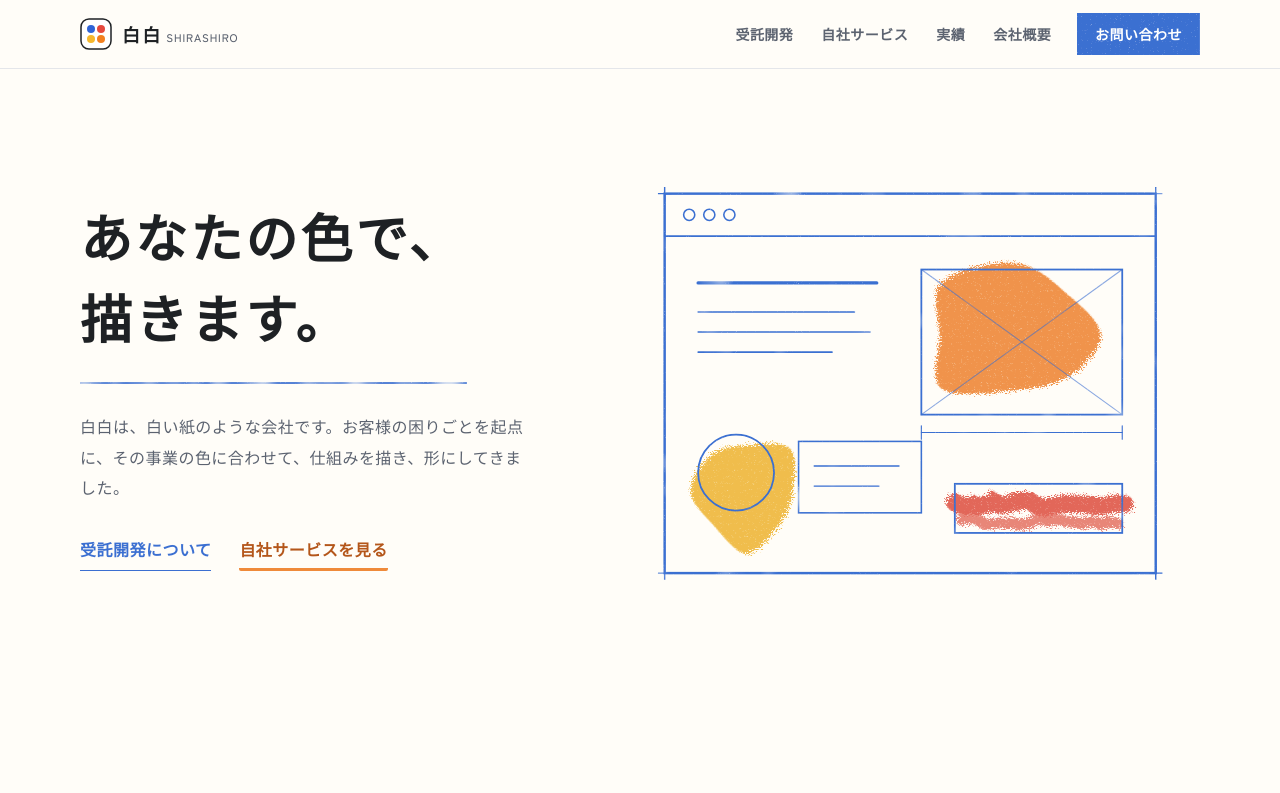
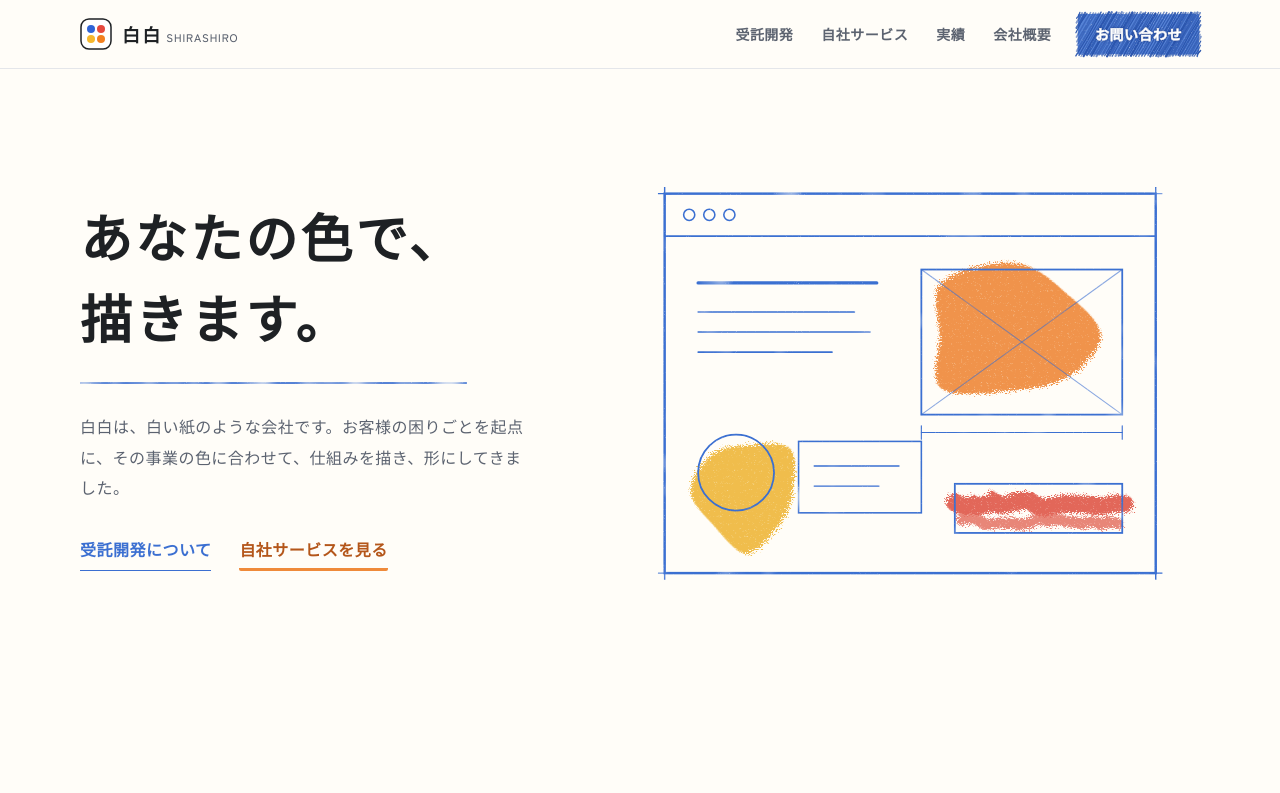
Before and after one commit to rorenge7/whitehack.github.io, an Astro site: page / in a window 1280 px wide. Shown: the top 793 px of the page. Built offline with nearby package versions, Linux system fonts and the light colour scheme; Astro itself is replaced by a stand-in of ours; a web font is replaced by a local one.

Commit message:
塗りボタンを色鉛筆で塗った質感に変更し、文字を太字に
Co-Authored-By: Claude Opus 5.5 <noreply@anthropic.com>
Claude-Session: https://claude.ai/code/session_01QYWZFTtx2YyyioqucoQRFK

```diff
--- a/src/components/sketch/PencilButton.astro
+++ b/src/components/sketch/PencilButton.astro
@@ -1,8 +1,10 @@
 ---
 // 鉛筆で描いたボタン。variant: "marks"（線＋合わせの十字）/ "outline"（線のみ）/ "fill"（青鉛筆で塗る）
+import { pencilFill } from "../../lib/sketch";
 interface Props { href: string; variant?: "marks" | "outline" | "fill"; small?: boolean; external?: boolean; }
 const { href, variant = "marks", small = false, external = false } = Astro.props;
 const id = `pb-${variant}-${small ? "s" : "l"}`;
+const fill = pencilFill(200, 50, small ? 17 : 23); // 塗りボタン用の色鉛筆の塗り
 ---
 <a class:list={["pencil-btn", variant, { small }]} href={href} target={external ? "_blank" : undefined} rel={external ? "noopener noreferrer" : undefined}>
   <svg class="pb-bg" viewBox="0 0 200 50" preserveAspectRatio="none" aria-hidden="true">
@@ -14,7 +16,12 @@ const id = `pb-${variant}-${small ? "s" : "l"}`;
       </filter>
     </defs>
     {variant === "fill"
-      ? <rect x="0" y="0" width="200" height="50" fill="var(--pencil)" filter={`url(#${id})`} />
+      ? <g filter={`url(#${id})`}>
+          <path d={fill.base} fill="var(--pencil)" opacity=".86" />
+          <g fill="none" stroke="#2a55ad" stroke-linecap="round">
+            {fill.strokes.map((st) => <path d={st.d} stroke-width={st.w} opacity={st.o} vector-effect="non-scaling-stroke" />)}
+          </g>
+        </g>
       : <rect x="1" y="1" width="198" height="48" fill="none" stroke="var(--pencil)" stroke-width="2.2" vector-effect="non-scaling-stroke" filter={`url(#${id})`} />}
   </svg>
   {variant === "marks" && (
@@ -35,10 +42,10 @@ const id = `pb-${variant}-${small ? "s" : "l"}`;
     transition: background .15s;
   }
   .pencil-btn.small { padding: 8px 18px; font-size: 14px; }
-  .pencil-btn.fill { color: #fff; }
+  .pencil-btn.fill { color: #fff; font-weight: 700; -webkit-text-stroke: 0.5px #fff; text-shadow: 0 0 3px rgba(20, 45, 110, .8), 0 0 1px rgba(20, 45, 110, .8); }
   .pencil-btn:not(.fill):hover { background: rgba(59, 111, 209, 0.07); }
   .pencil-btn.fill:hover { filter: brightness(1.08); }
-  .pb-bg { position: absolute; inset: 0; width: 100%; height: 100%; }
+  .pb-bg { position: absolute; inset: 0; width: 100%; height: 100%; overflow: visible; }
   .mk { position: absolute; width: 12px; height: 12px; }
   .tl { left: -6px; top: -6px; }
   .br { right: -6px; bottom: -6px; }
--- a/src/lib/sketch.ts
+++ b/src/lib/sketch.ts
@@ -60,3 +60,34 @@ export function scribble(x1: number, x2: number, y: number, wave: number, seed:
   }
   return d;
 }
+
+/** 色鉛筆で塗った面（viewBox 0 0 w h）。下塗りの輪郭はがたつかせ、斜線は少し曲げて長さもばらつかせる */
+export function pencilFill(w: number, h: number, seed: number, gap = 4) {
+  const r = rng(seed);
+  const rnd = (a: number, b: number) => a + (b - a) * r();
+  // 下塗り：辺に沿って点を打ち、少しずつ内外にずらす
+  const pts: [number, number][] = [];
+  const step = 10;
+  for (let x = 2; x <= w - 2; x += step) pts.push([x + rnd(-1, 1), rnd(0.8, 1.8)]);
+  for (let y = 2; y <= h - 2; y += step) pts.push([w - rnd(0.8, 1.8), y + rnd(-1, 1)]);
+  for (let x = w - 2; x >= 2; x -= step) pts.push([x + rnd(-1, 1), h - rnd(0.8, 1.8)]);
+  for (let y = h - 2; y >= 2; y -= step) pts.push([rnd(0.8, 1.8), y + rnd(-1, 1)]);
+  const base = "M" + pts.map(([x, y]) => `${x.toFixed(1)} ${y.toFixed(1)}`).join(" L") + " Z";
+  // 斜線：左下→右上。端は短く止まったりはみ出したりする
+  const slope = h * 0.8; // 1本の横方向の進み
+  const strokes: { d: string; w: number; o: number }[] = [];
+  for (let x0 = -slope; x0 < w; x0 += gap + rnd(-1, 1.2)) {
+    const L = rnd(-1.5, 0), R = w + rnd(0, 1.5); // はみ出しは小さく、そろえる
+    let t0 = 0, t1 = 1;
+    if (x0 < L) t0 = (L - x0) / slope;
+    if (x0 + slope > R) t1 = (R - x0) / slope;
+    t0 += rnd(-0.02, 0.01); t1 += rnd(-0.01, 0.02);
+    if (t1 - t0 < 0.08) continue;
+    const p = (t: number): [number, number] => [x0 + slope * t, h - h * t];
+    const [ax, ay] = p(t0), [bx, by] = p(t1);
+    const bow = rnd(-1.8, 1.8);
+    const mx = (ax + bx) / 2 + bow, my = (ay + by) / 2 + bow * 0.6;
+    strokes.push({ d: `M${ax.toFixed(1)} ${ay.toFixed(1)} Q${mx.toFixed(1)} ${my.toFixed(1)} ${bx.toFixed(1)} ${by.toFixed(1)}`, w: rnd(1.1, 2.4), o: rnd(0.55, 1) });
+  }
+  return { base, strokes };
+}
```
